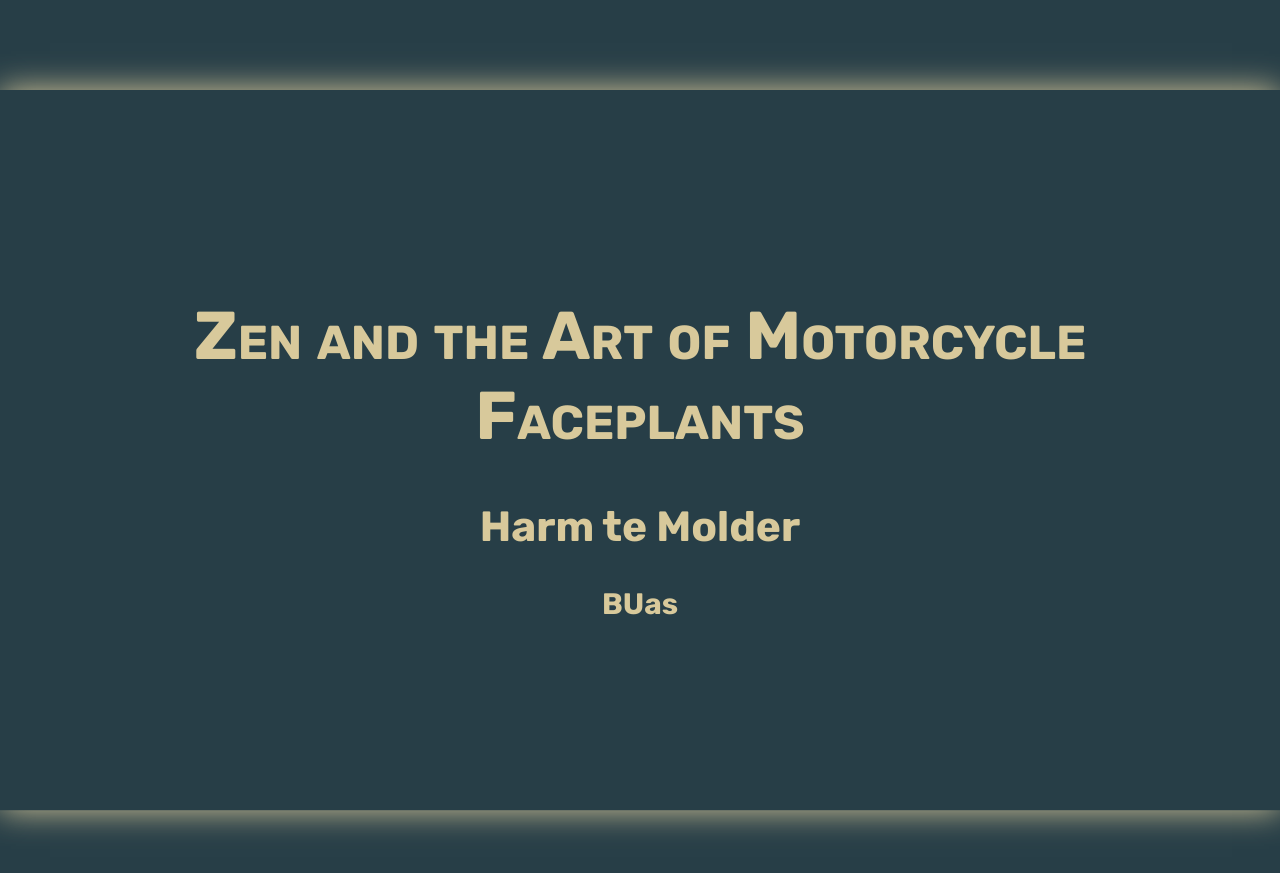
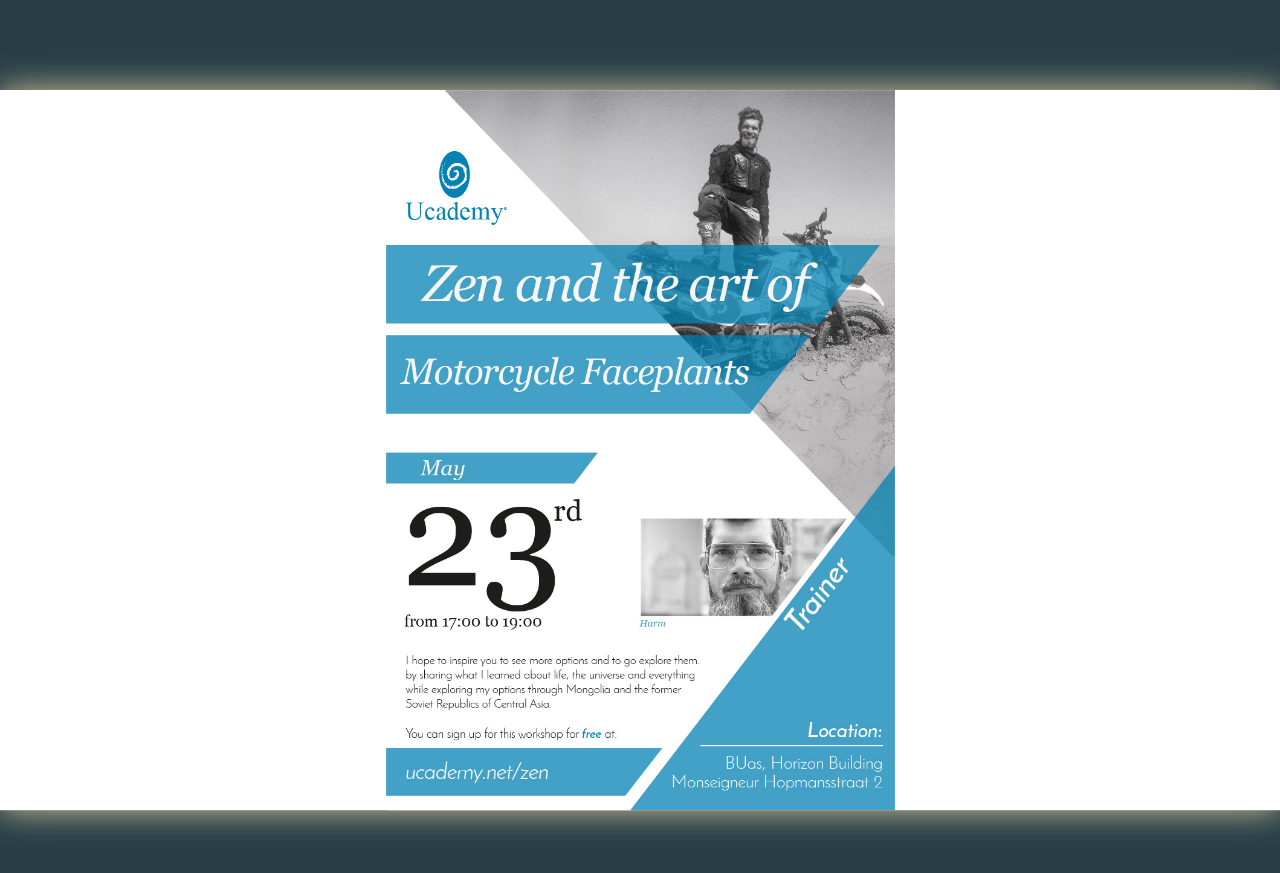
Before and after one commit to harmtemolder/presentations, a Jekyll site: the page built from 20190523-zen-and-the-art-of-motorcycle-faceplants.html, in a window 1280 px wide. Shown: the top 873 px of the page. Built offline with Jekyll 4.4.1, drawn with Linux system fonts in a browser that asks for light colours; part of the change alters nothing that is shown.

```diff
--- a/20190523-zen-and-the-art-of-motorcycle-faceplants.html
+++ b/20190523-zen-and-the-art-of-motorcycle-faceplants.html
@@ -6,6 +6,12 @@ author: Harm te Molder
 location: BUas
 date: May 23rd, 2019
 time: 17:00-19:00
+---
+
+template: title-white
+
+background-image: url({{ site.baseurl }}/images/zen-and-the-art-of-motorcycle-faceplants.jpg)
+background-size: contain
 ---
 
 template: title-dark
@@ -889,6 +895,131 @@ What kind of exercise do I do, you ask?
 Just five sets of one of these don't really count as a workout, but are enough to get my heart pumping. And this way I start each day with the feeling of already having achieved a goal I've set for my self.
 ---
 
+# End with Why
+???
+
+We've talked about things you can do to improve your life, but not about why you should. Now, goals are personal. All of you probably want something completely different from what I want, or from what the person next to you wants. But to get somewhere, you need to know where you want to get to.
+---
+
+# Jordan Peterson
+???
+
+Jordan Peterson, Professor of Psychology at the University of Toronto, compares living your life to...
+---
+
+# Captaining a ship
+???
+
+... captaining a ship. If you don't have a plan where to sail, the ocean will just take you somewhere else. Even if you have a plan, the ocean might be rough and not always listen. But to become a better captain, sometimes you need rough seas. And while you're sailing, you will need to...
+---
+
+# Gather your bearings
+???
+
+... gather your bearings regularly. Is your bow still pointed in the right direction? Did you use the right sails so far? Is the goal you're aiming for still correct, or should you adjust that? Now that we know where we want to go, ...
+---
+
+# Why procrastinate?
+???
+
+... why procrastinate? There's this amazing blog on all kinds of subjects written by Tim Urban called "Wait But Why". His story...
+---
+
+# On procrastination
+???
+
+... on procrastination is very recognisable. I advise you to read...
+---
+
+background-image: url({{ site.baseurl }}/images/why-procrastinators-procrastinate.png)
+background-size: cover
+???
+
+...the article yourself, but his drawings are too good not too put on the screen:
+---
+
+template: title-white
+
+background-image: url({{ site.baseurl }}/images/why-procrastinators-procrastinate-1.png)
+background-size: contain
+???
+
+
+---
+
+template: title-white
+
+background-image: url({{ site.baseurl }}/images/why-procrastinators-procrastinate-2.png)
+background-size: contain
+???
+
+---
+
+template: title-white
+
+background-image: url({{ site.baseurl }}/images/why-procrastinators-procrastinate-3.png)
+background-size: contain
+???
+
+---
+
+template: title-white
+
+background-image: url({{ site.baseurl }}/images/why-procrastinators-procrastinate-4.png)
+background-size: contain
+???
+
+---
+
+template: title-white
+
+background-image: url({{ site.baseurl }}/images/why-procrastinators-procrastinate-5.png)
+background-size: contain
+???
+
+---
+
+template: title-white
+
+background-image: url({{ site.baseurl }}/images/why-procrastinators-procrastinate-6.png)
+background-size: contain
+???
+
+---
+
+template: title-white
+
+background-image: url({{ site.baseurl }}/images/why-procrastinators-procrastinate-7.png)
+background-size: contain
+???
+
+---
+
+template: title-white
+
+background-image: url({{ site.baseurl }}/images/why-procrastinators-procrastinate-8.png)
+background-size: contain
+???
+
+---
+
+template: title-white
+
+background-image: url({{ site.baseurl }}/images/why-procrastinators-procrastinate-9.png)
+background-size: contain
+???
+
+---
+
+template: title-white
+
+background-image: url({{ site.baseurl }}/images/why-procrastinators-procrastinate-10.png)
+background-size: contain
+???
+
+---
+
+
 # That leaves one question from me to you:
 ---
 
```
Also changed, not shown: images/why-procrastinators-procrastinate-1.png (added), images/why-procrastinators-procrastinate-10.png (added), images/why-procrastinators-procrastinate-2.png (added), images/why-procrastinators-procrastinate-3.png (added), images/why-procrastinators-procrastinate-4.png (added), images/why-procrastinators-procrastinate-5.png (added), images/why-procrastinators-procrastinate-6.png (added), images/why-procrastinators-procrastinate-7.png (added), images/why-procrastinators-procrastinate-8.png (added), images/why-procrastinators-procrastinate-9.png (added), images/why-procrastinators-procrastinate.png (added).
